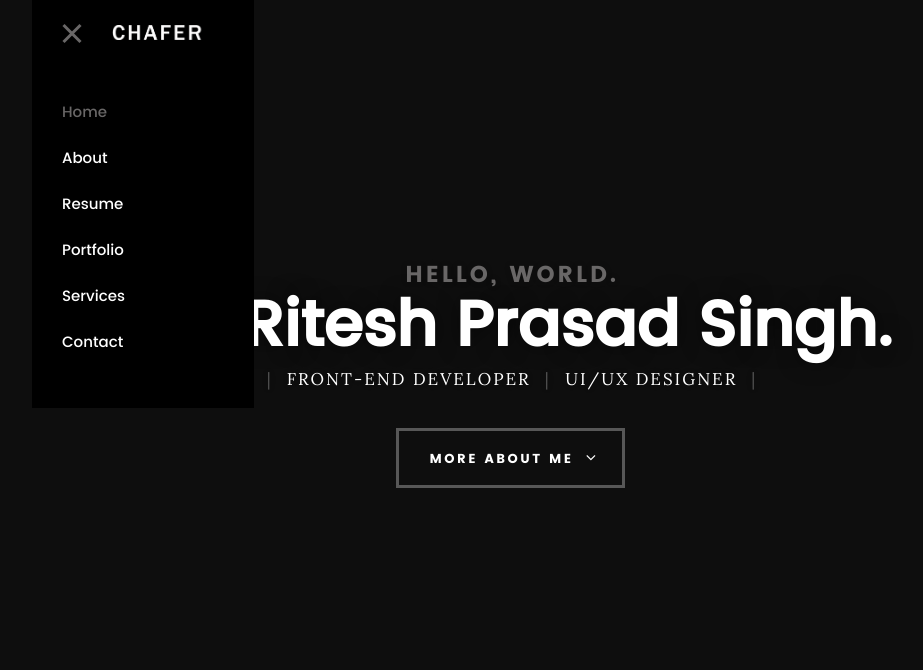
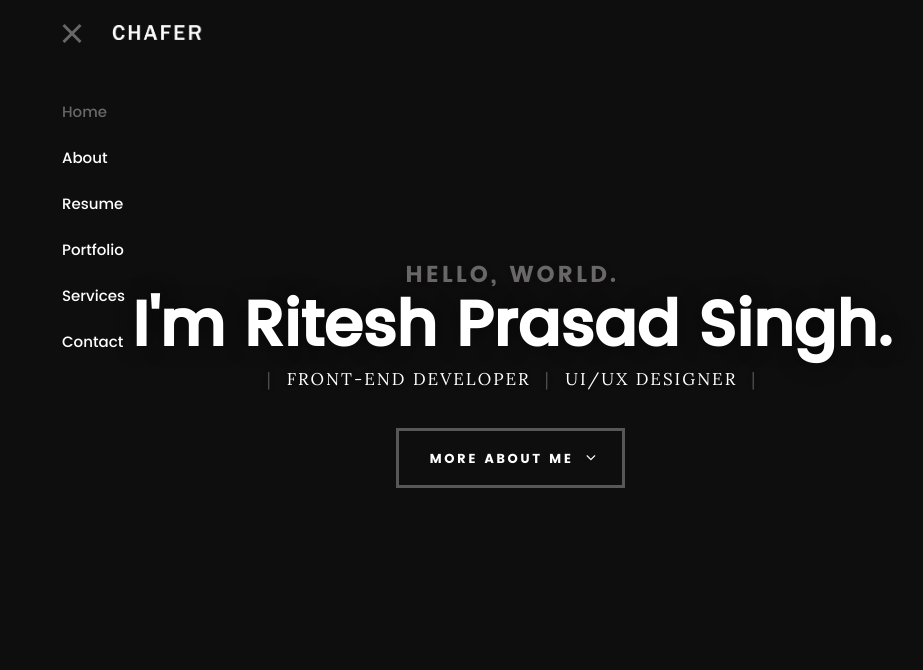
Before and after one commit to ritesh-chafer/who_am_i, a plain HTML site: page index.html in a window 1280 px wide. Both pictures are taken after a click on the link "Menu". Shown: the top 670 px of the page, without its empty margins (128-1051 px from the left). Drawn offline with Linux system fonts and the light colour scheme; files whose address does not match are found by name.

Commit message:
Update main.css

```diff
--- a/css/main.css
+++ b/css/main.css
@@ -1051,7 +1051,7 @@ header .row {
 }
 header .top-bar {
 	display: block;
-	background: #000000;
+	background: #00000000;
 	min-width: 220px;
 	min-height: 66px;
 	position: absolute;
@@ -1185,7 +1185,7 @@ header .logo a {
 
 /* dropdown nav */
 .main-navigation {
-	background: #000000;
+	background: #00000000;
 	padding: 24px 30px 42px;
 	margin: 0;
 	width: 100%;
```
